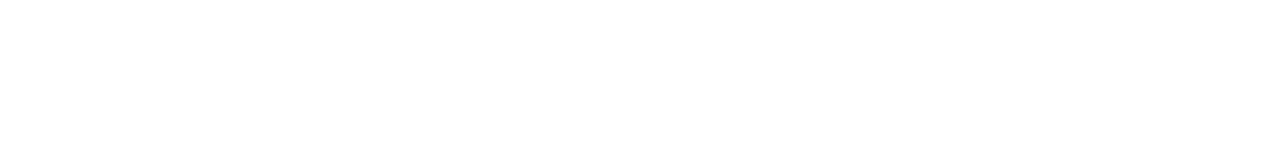
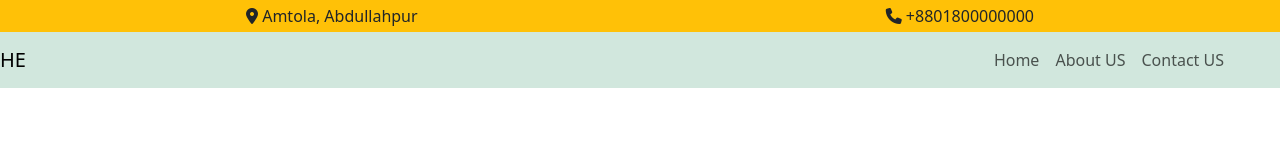
Before and after one commit to arzubayer03/HolyEnterprise, a plain HTML site: page index.html in a window 1280 px wide. Drawn offline with nearby package versions, Linux system fonts and the light colour scheme; a web font is replaced by a local one.

Commit message:
contact bar and navbar added

```diff
--- a/index.html
+++ b/index.html
@@ -12,7 +12,34 @@
     <link rel="stylesheet" href="css/style.css">
 </head>
 <body>
+    <!-- Address bar  -->
+    <section class="container-fluid bg-warning justify-content-around d-flex ">
+        <div class="m-1"><i class="fa-solid fa-location-dot"></i> Amtola, Abdullahpur </div>
+        <div class="m-1"><i class="fa-solid fa-phone"></i> +8801800000000 </div>
+    </section>
 
+    <!-- nav bar  -->
+    <section class="">
+        <nav class="navbar navbar-expand navbar-light text-center bg-success-subtle">
+  <a class="navbar-brand " href="#">HE</a>
+  <button class="navbar-toggler" type="button" data-toggle="collapse" data-target="#navbarNav" aria-controls="navbarNav" aria-expanded="false" aria-label="Toggle navigation">
+    <span class="navbar-toggler-icon"></span>
+  </button>
+  <div class="collapse navbar-collapse justify-content-end me-5 ">
+    <ul class="navbar-nav">
+      <li class="nav-item active">
+        <a class="nav-link" href="#">Home</a>
+      </li>
+      <li class="nav-item">
+        <a class="nav-link" href="aboutUs.html">About US</a>
+      </li>
+      <li class="nav-item">
+        <a class="nav-link" href="#">Contact US</a>
+      </li>
+    </ul>
+  </div>
+</nav>
+    </section>
 
 
 
```
